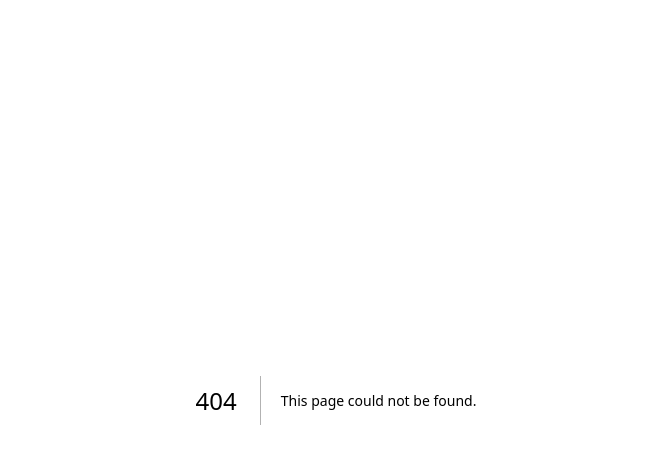
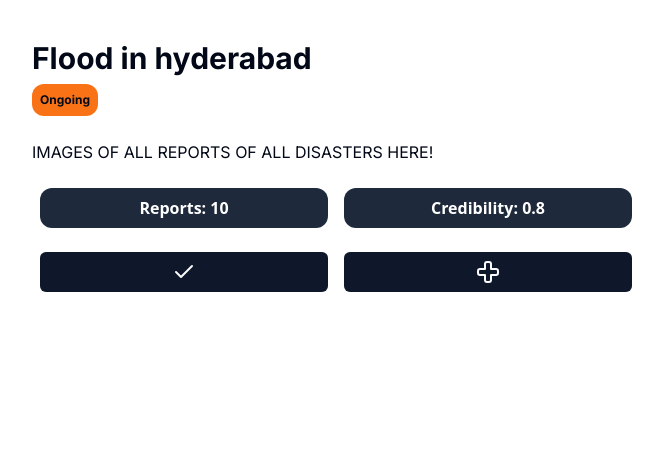
Before and after one commit to Takshashakti/CrowdFlow, a Next.js app: page /incident in a window 1280 px wide. Before the commit this address had no page. Shown: the top 464 px of the page, without its empty margins (304-967 px from the left). Built offline with nearby package versions, Linux system fonts and the light colour scheme.

Commit message:
fuck you jaysmito

```diff
--- /dev/null
+++ b/src/app/incident/page.tsx
@@ -0,0 +1,32 @@
+import HomeSearchBar from "@/components/HomeSearchBar";
+import IncidentDetails from "@/components/IncidentDetails";
+// import MapComponent from "@/components/MapComponent";
+import MaxWidthWrapper from "@/components/MaxWidthWrapper";
+import ReportIncident from "@/components/ReportIncidentForm";
+import { Button, buttonVariants } from "@/components/ui/button";
+import {
+  Sheet,
+  SheetClose,
+  SheetContent,
+  SheetDescription,
+  SheetFooter,
+  SheetHeader,
+  SheetTitle,
+  SheetTrigger,
+} from "@/components/ui/sheet";
+import { cn } from "@/lib/utils";
+import { Check, Cross, CrossIcon, X } from "lucide-react";
+import dynamic from "next/dynamic";
+import Link from "next/link";
+
+const MapComponent = dynamic(() => import("@/components/MapComponent"), {
+  ssr: false,
+});
+
+export default function IncidentTemp() {
+  return (
+    <>
+    <IncidentDetails disasterID="hsdfikjgh" />
+    </>
+  );
+}
--- /dev/null
+++ b/src/components/IncidentDetails.tsx
@@ -0,0 +1,106 @@
+"use client";
+
+import React, { useEffect } from 'react'
+import useEmblaCarousel, { EmblaOptionsType } from 'embla-carousel-react'
+import { Check, CrossIcon, X } from 'lucide-react';
+import { Button, buttonVariants } from './ui/button';
+import { cn } from '@/lib/utils';
+import MaxWidthWrapper from './MaxWidthWrapper';
+
+type PropType = {
+    disasterID: string
+}
+
+type DisasterDetails = {
+    id: number,
+    title: string,
+    type: string,
+    avg_loc: string,
+    address: string,
+    status: string,
+    num_reports: number,
+    credibility: number,
+}
+
+const IncidentDetails: React.FC<PropType> = (props) => {
+
+    const [disasterDetails, setDisasterDetails] = React.useState<DisasterDetails | null>(null);
+
+    useEffect(() => {
+        async function fetchDisasterDetails() {
+            // const res = await fetch(`https://jsonplaceholder.typicode.com/todos/1`);
+            //const data = await res.json();
+
+            // Create a dummy data
+            const data : DisasterDetails = {
+                id: 1,
+                title: "Flood in hyderabad",
+                type: "Flood",
+                avg_loc: "1.283, 103.843",
+                address: "Blk 123, Clementi Ave 3, #01-11, 231534",
+                status: "Ongoing",
+                num_reports: 10,
+                credibility: 0.8,
+            };
+            setDisasterDetails(data);
+        }
+        fetchDisasterDetails();
+    }, []);
+
+    const getStatusColor = (status: string | undefined) => {
+        if (status === "Ongoing") {
+            return "bg-orange-500";
+        } else if (status === "Resolved") {
+            return "bg-blue-500";
+        } else {
+            return "bg-red-500";
+        }
+    }
+
+  return (
+    <>
+    <MaxWidthWrapper>
+        <h1 className="text-3xl font-bold text-justify pt-5 pb-2">{disasterDetails?.title}</h1>
+
+        <div className='w-full flex items-center text-justify'>
+            <span className={`flex text-center rounded-xl p-2 font-bold text-xs ${getStatusColor(disasterDetails?.status)}`}>{disasterDetails?.status}</span>
+        </div>
+
+
+        <br />
+
+        <h1> IMAGES OF ALL REPORTS OF ALL DISASTERS HERE! </h1>
+
+        <br />
+
+        {/* only show this if user withing disaster radius */}
+        <div className='w-full flex items-center justify-center'>
+            <span className='flex text-center items-center justify-center align-middle w-[50%] h-[5dvh] rounded-xl bg-slate-800 mx-2 font-bold font-sans text-white'>Reports: {disasterDetails?.num_reports}</span>
+            <span className='flex text-center items-center justify-center align-middle w-[50%] h-[5dvh] rounded-xl bg-slate-800 mx-2 font-bold font-sans text-white'>Credibility: {disasterDetails?.credibility}</span>
+        </div>
+
+        <br />
+
+        <div className='w-full flex items-center justify-center'>
+            {/* <span className='flex text-center items-center justify-center align-middle w-[50%] h-[5dvh] rounded-xl bg-slate-800 mx-2 font-bold font-sans text-white'>num_reports}</span>
+            <span className='flex text-center items-center justify-center align-middle w-[50%] h-[5dvh] rounded-xl bg-slate-800 mx-2 font-bold font-sans text-white'>Credibility: {disasterDetails?.credibility}</span> */}
+
+            <Button className={cn('w-[50%] mx-2')}><Check /></Button>
+            <Button className={cn('w-[50%] mx-2')}><CrossIcon /></Button>
+
+        </div>
+
+        <br />
+        <br />
+
+        {/* there has to be a tab for descriptions(from all diff reports) and notifications (given by government, a list of strings) */}
+        {/* https://www.figma.com/file/4NqbJXauu7HUOQrd2iPT7x/CrowdFlow?type=design&node-id=197-103&mode=design&t=NSF6dR6kLe8dHN7V-0 */}
+
+
+
+    </MaxWidthWrapper>
+    </>
+  )
+}
+
+export default IncidentDetails
--- a/src/components/MapComponent.tsx
+++ b/src/components/MapComponent.tsx
@@ -1,3 +1,5 @@
+"use client";
+
 import { Icon, LatLng } from "leaflet";
 import { Dispatch, SetStateAction, useEffect, useState } from "react";
 import { Marker, useMap } from "react-leaflet";
```
